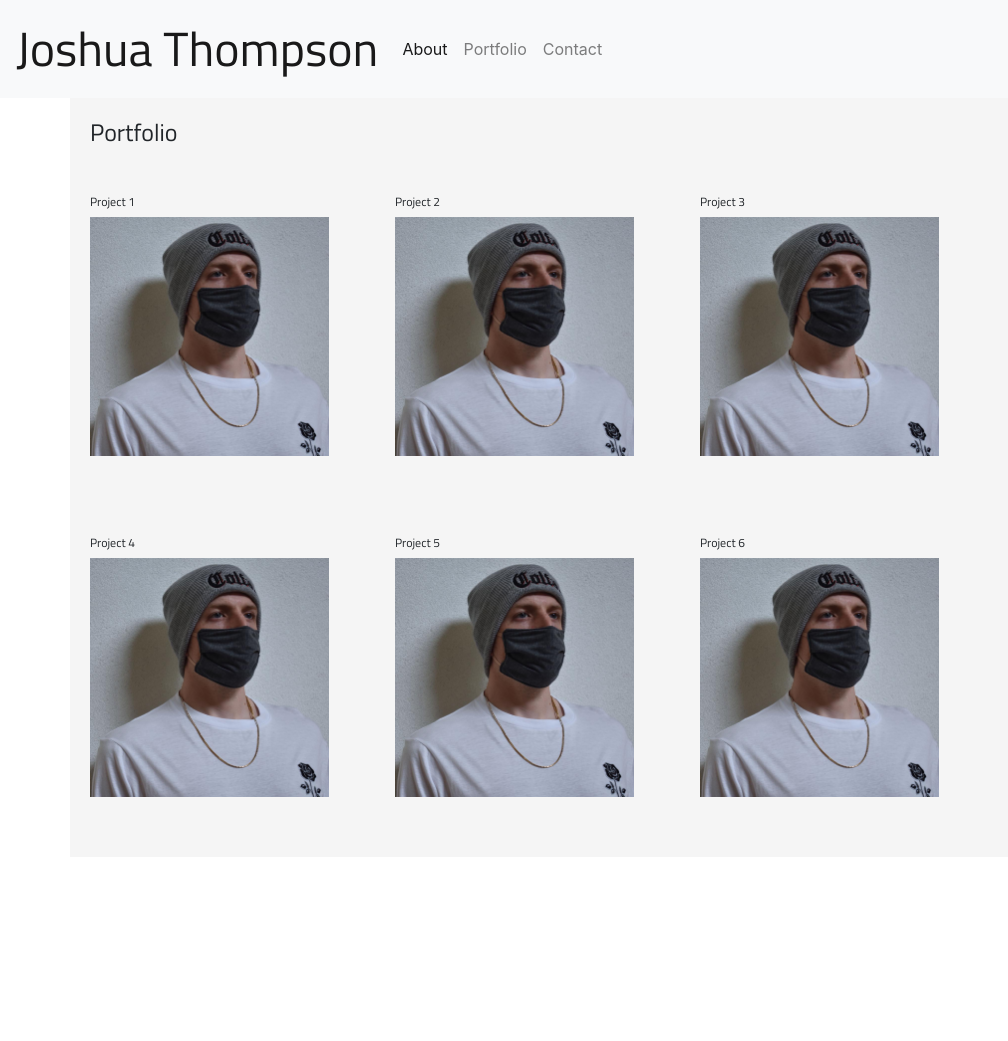
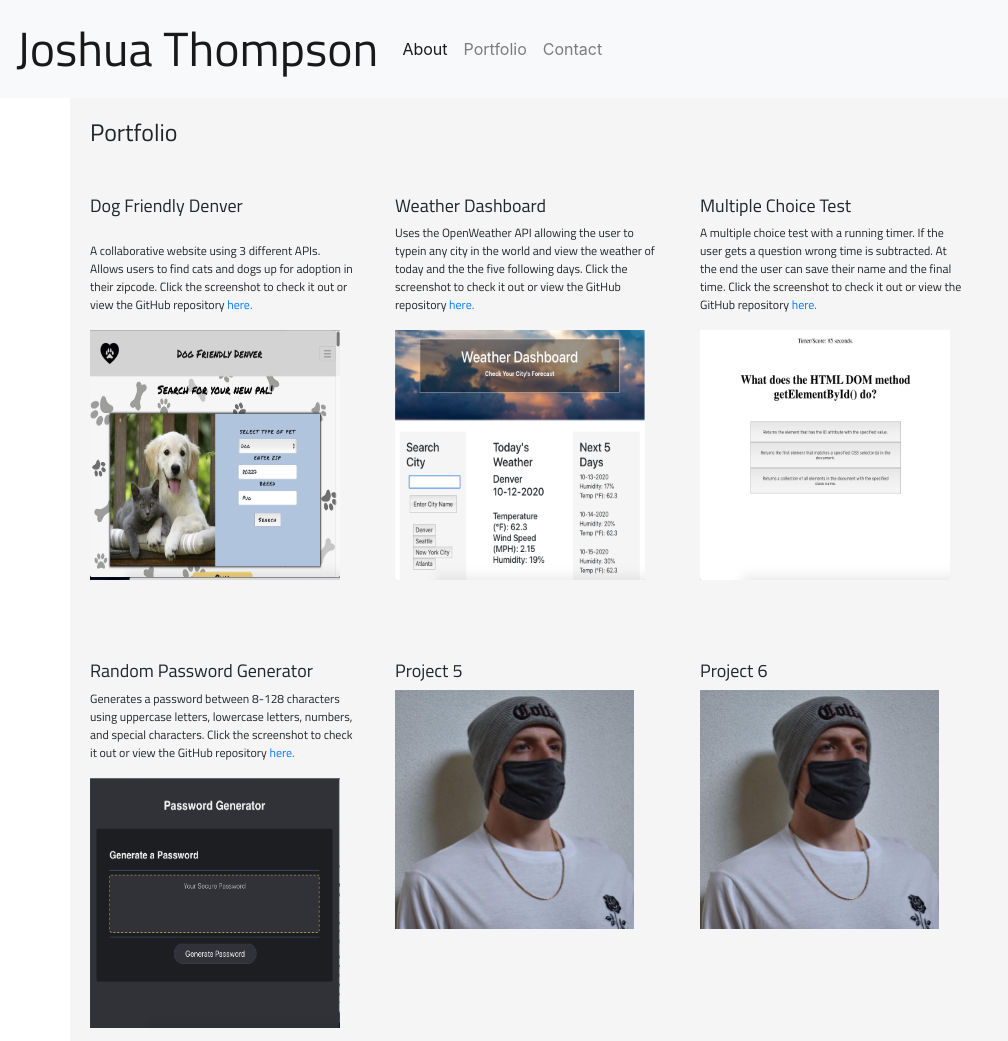
Before and after one commit to Laika-Beats/Homework2, a plain HTML site: page portfolio.html in a window 1280 px wide. Shown: the whole page, without its empty margins (0-1008 px from the left). Before the commit the page ends 937 px from the top, so only its background shows below. Drawn offline with nearby package versions, Linux system fonts and the light colour scheme.

Commit message:
portfolio and resume update

```diff
--- a/portfolio.html
+++ b/portfolio.html
@@ -18,7 +18,7 @@
 
         h2 {
             font-family: 'Titillium Web', sans-serif;
-            font-size: 12px;
+            font-size: 18px;
         }
 
         .container {
@@ -54,21 +54,24 @@
         </div>
         <div class="row">
             <div class="col-xs-12 col-sm-6 col-md-3">
-                    <h2>Project 1</h2>
+                    <h2>Dog Friendly Denver</h2><br>
+                    <p>A collaborative website using 3 different APIs. Allows users to find cats and dogs up for adoption in their zipcode. Click the screenshot to check it out or view the GitHub repository <a href="https://github.com/queek1313/DogFriendlyDenver">here.</a></p>
                     <span>
-                        <img src="Assets/JoshuaMask.jpg" width="90%" height="auto">
+                        <a href="https://queek1313.github.io/DogFriendlyDenver/index.html"><img src="Assets/PetWebsiteScreenshot.png" width="250px" height="250px"></a>
                     </span>
             </div>
             <div class="col-xs-12 col-sm-6 col-md-3">
-                    <h2>Project 2</h2>
+                    <h2>Weather Dashboard</h2>
+                    <p>Uses the OpenWeather API allowing the user to typein any city in the world and view the weather of today and the the five following days. Click the screenshot to check it out or view the GitHub repository <a href="https://github.com/Laika-Beats/Homework6">here.</a></p>
                     <span>
-                        <img src="Assets/JoshuaMask.jpg" width="90%" height="auto">
+                        <a href="https://laika-beats.github.io/Homework6/"><img src="Assets/WeatherDashboardScreenshot.png" width="250" height="250"></a>
                     </span>
             </div>
             <div class="col-xs-12 col-sm-6 col-md-3">
-                    <h2>Project 3</h2>
+                    <h2>Multiple Choice Test</h2>
+                    <p>A multiple choice test with a running timer. If the user gets a question wrong time is subtracted. At the end the user can save their name and the final time. Click the screenshot to check it out or view the GitHub repository <a href="https://github.com/Laika-Beats/TimedMultipleChoiceQuiz">here.</a></p>
                     <span>
-                        <img src="Assets/JoshuaMask.jpg" width="90%" height="auto">
+                        <a href="https://laika-beats.github.io/TimedMultipleChoiceQuiz/"><img src="Assets/MultipleChoiceScreenshot.png" width="250" height="250"></a>
                     </span>
             </div>
             <div class="col-xs-12 col-sm-6 col-md-3">
@@ -77,9 +80,10 @@
         </div>
         <div class="row">
             <div class="col-xs-12 col-sm-6 col-md-3">
-                    <h2>Project 4</h2>
+                    <h2>Random Password Generator</h2>
+                    <p>Generates a password between 8-128 characters using uppercase letters, lowercase letters, numbers, and special characters. Click the screenshot to check it out or view the GitHub repository <a href="https://laika-beats.github.io/RandomPasswordGenerator/">here.</a></p>
                     <span>
-                        <img src="Assets/JoshuaMask.jpg" width="90%" height="auto">
+                        <a href="https://github.com/Laika-Beats/RandomPasswordGenerator"><img src="Assets/RandomPassScreenshot.png" width="250" height="250"></a>
                     </span>
             </div>
             <div class="col-xs-12 col-sm-6 col-md-3">
```
Also changed, not shown: index.html (+3 -1 lines), Assets/MultipleChoiceScreenshot.png (added), Assets/PetWebsiteScreenshot.png (added), Assets/RandomPassScreenshot.png (added), Assets/WeatherDashboardScreenshot.png (added), 2 other files.
